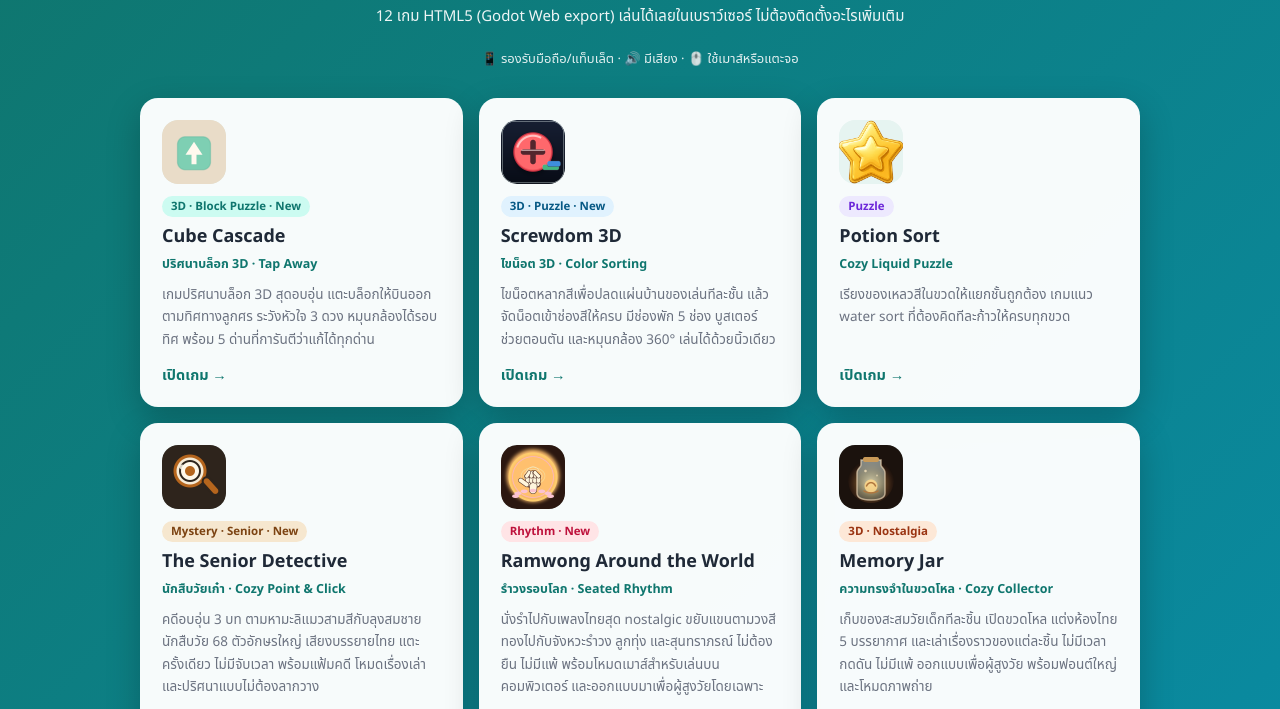
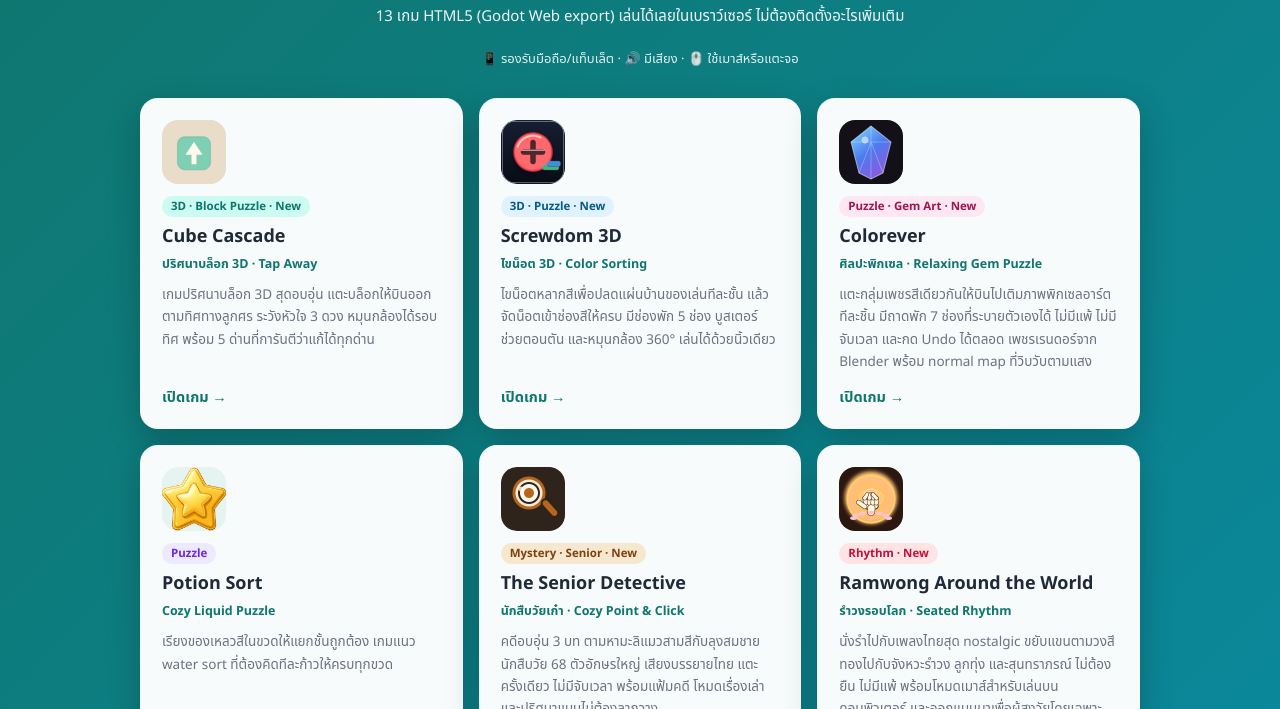
Before and after one commit to kobin3/2026_trip, a plain HTML site: page games/index.html in a window 1280 px wide. Shown: the part 88-797 px from the top of the page. Drawn offline with Linux system fonts and the light colour scheme.

Commit message:
add message

```diff
--- a/games/index.html
+++ b/games/index.html
@@ -3,7 +3,7 @@
 <head>
 <meta charset="UTF-8">
 <meta name="viewport" content="width=device-width, initial-scale=1">
-<title>เกม · รวม 12 เกมในเครื่อง</title>
+<title>เกม · รวม 13 เกมในเครื่อง</title>
 <style>
   :root{--teal:#0f766e;--ink:#1f2937;--muted:#6b7280}
   *{box-sizing:border-box}
@@ -32,7 +32,7 @@
   <div class="wrap">
     <div class="head">
       <h1>🎮 รวมเกม</h1>
-      <p>12 เกม HTML5 (Godot Web export) เล่นได้เลยในเบราว์เซอร์ ไม่ต้องติดตั้งอะไรเพิ่มเติม</p>
+      <p>13 เกม HTML5 (Godot Web export) เล่นได้เลยในเบราว์เซอร์ ไม่ต้องติดตั้งอะไรเพิ่มเติม</p>
       <div class="meta">📱 รองรับมือถือ/แท็บเล็ต · 🔊 มีเสียง · 🖱️ ใช้เมาส์หรือแตะจอ</div>
     </div>
 
@@ -52,6 +52,15 @@
         <h2>Screwdom 3D</h2>
         <div class="sub">ไขน็อต 3D &middot; Color Sorting</div>
         <p>ไขน็อตหลากสีเพื่อปลดแผ่นบ้านของเล่นทีละชั้น แล้วจัดน็อตเข้าช่องสีให้ครบ มีช่องพัก 5 ช่อง บูสเตอร์ช่วยตอนตัน และหมุนกล้อง 360° เล่นได้ด้วยนิ้วเดียว</p>
+        <span class="go">เปิดเกม →</span>
+      </a>
+
+      <a class="card" href="006-colorever/index.html">
+        <img class="icon" src="006-colorever/index.icon.png" alt="" onerror="this.replaceWith(Object.assign(document.createElement('div'),{className:'icon',textContent:'💎'}))">
+        <div class="badge" style="background:#fce7f3;color:#9d174d">Puzzle &middot; Gem Art &middot; New</div>
+        <h2>Colorever</h2>
+        <div class="sub">ศิลปะพิกเซล &middot; Relaxing Gem Puzzle</div>
+        <p>แตะกลุ่มเพชรสีเดียวกันให้บินไปเติมภาพพิกเซลอาร์ตทีละชิ้น มีถาดพัก 7 ช่องที่ระบายตัวเองได้ ไม่มีแพ้ ไม่มีจับเวลา และกด Undo ได้ตลอด เพชรเรนดอร์จาก Blender พร้อม normal map ที่วิบวับตามแสง</p>
         <span class="go">เปิดเกม →</span>
       </a>
 
```
Also changed, not shown: games/006-colorever/index.html (+1 -1 lines), 1 other file.
